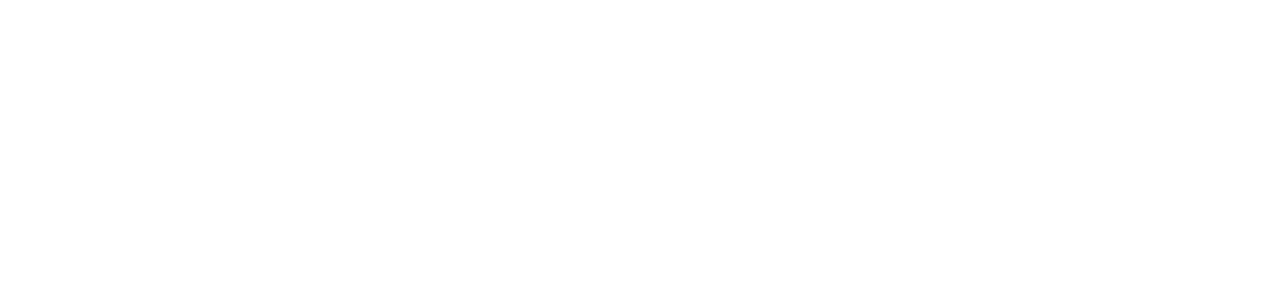
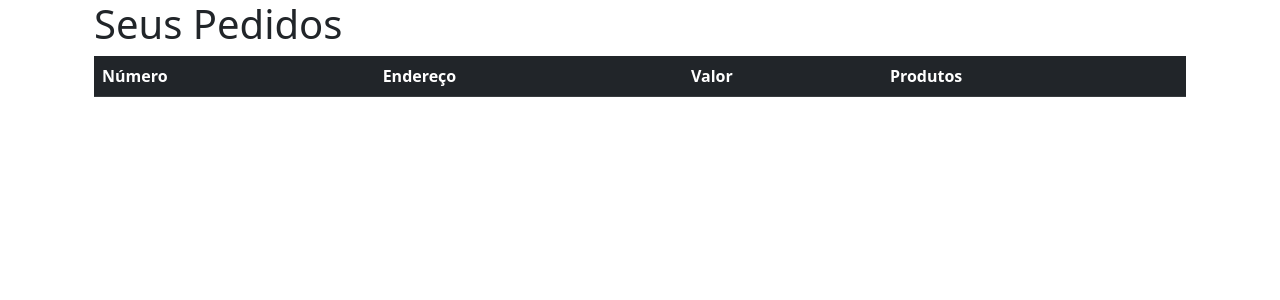
Before and after one commit to iwtrainingbr/supermercado-app, a React (Create React App) app: page /pedidos in a window 1280 px wide. Shown: the top 300 px of the page. Built offline with nearby package versions, Linux system fonts and the light colour scheme.

Commit message:
Criado página de pedidos

```diff
--- a/public/index.html
+++ b/public/index.html
@@ -13,7 +13,7 @@
     <link rel="manifest" href="%PUBLIC_URL%/manifest.json" />
     <title>React App</title>
   </head>
-  <body>
+  <body class="container">
     <noscript>You need to enable JavaScript to run this app.</noscript>
     <div id="root"></div>
   </body>
--- a/src/App.css
+++ b/src/App.css
@@ -36,3 +36,8 @@
     transform: rotate(360deg);
   }
 }
+
+
+.background-corzinha {
+  background-color: #dedede;
+}
--- a/src/App.js
+++ b/src/App.js
@@ -5,7 +5,7 @@
 import Report from "./pages/Report";
 import Test from "./pages/Test";
 import Config from "./pages/Config";
-
+import Orders from "./pages/Orders";
 
 function App() {
   return (
@@ -15,6 +15,7 @@
         <Route path="/relatorios" component={Report}/>
         <Route path="/teste" component={Test}/>
         <Route path="/configuracoes" component={Config}/>
+        <Route path="/pedidos" component={Orders}/>
       </Switch>
     </BrowserRouter>
   );
--- /dev/null
+++ b/src/pages/Orders/index.js
@@ -0,0 +1,26 @@
+import "bootstrap/dist/css/bootstrap.min.css";
+
+export default function Orders () {
+  return (
+
+    <div className="container">
+
+    <h1>Seus Pedidos</h1>
+    <table className="table table-hover table-striped">
+      <thead className="table-dark">
+        <tr>
+          <th>Número</th>
+          <th>Endereço</th>
+          <th>Valor</th>
+          <th>Produtos</th>
+        </tr>
+      </thead>
+    </table>
+
+
+    </div>
+
+  )
+
+
+}
```
Also changed, not shown: 1 other file (tests, documents, lock files or other folders).
